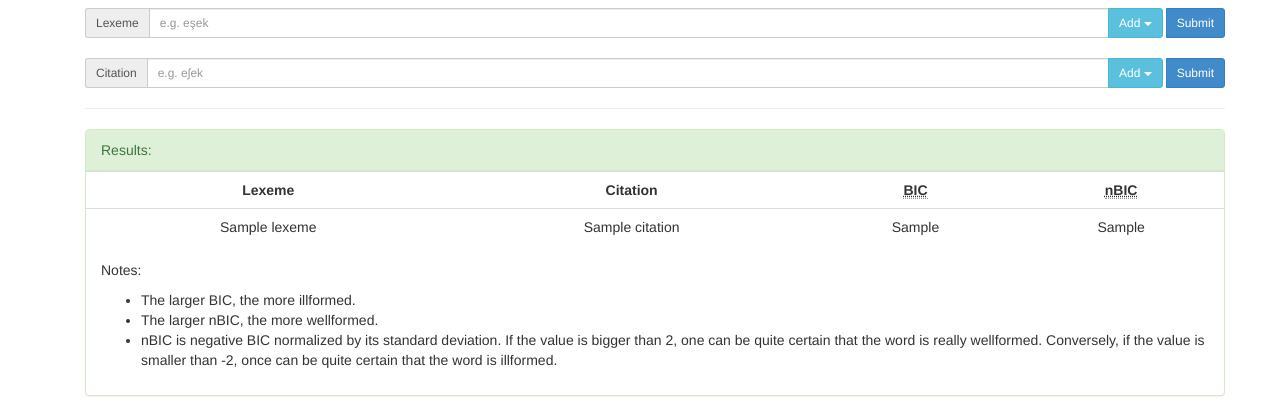
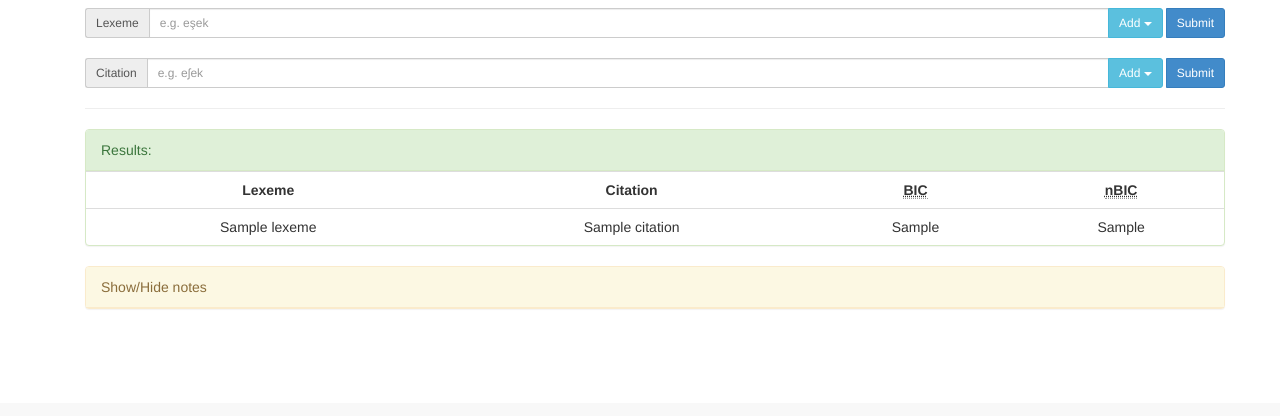
Before and after one commit to zachguo/TLW, a Flask app: template templates/_base.html in a window 1280 px wide. Shown: the part 397-813 px from the top of the page. After the commit the page ends 706 px from the top, so only its background shows below. Run offline with Flask 2, Linux system fonts and the light colour scheme; the template is opened without the code that fills it: most values are stand-ins (such as "Sample title", 1, 10 or a date in 2020); some libraries are stand-ins or nearby versions.

Commit message:
Prettier notes

```diff
--- a/templates/_base.html
+++ b/templates/_base.html
@@ -131,12 +131,17 @@
 					    </tr>
 					  </table>
 					</div>
-					<div class="panel-body">
-						<p>Notes:</p>
+				</div>
+				<div class="panel panel-warning">
+					<div class="panel-heading">
+						<a data-toggle="collapse" href="#collapseNote" class="text-warning" style="left:50%">Show/Hide notes</a>
+					</div>
+					<div id="collapseNote" class="collapse panel-body">
 						<ul>
-						<li>The larger BIC, the more illformed.</li>
-						<li>The larger nBIC, the more wellformed.</li>
-						<li>nBIC is negative BIC normalized by its standard deviation. If the value is bigger than 2, one can be quite certain that the word is really wellformed. Conversely, if the value is smaller than -2, once can be quite certain that the word is illformed.</li>
+							<li>The calculation is token-based, word frequencies were taken into account.</li>
+							<li>The larger BIC, the more illformed the word is.</li>
+							<li>The larger nBIC, the more wellformed the word is.</li>
+							<li>nBIC is negative BIC normalized by its standard deviation. If the value is bigger than 2, one can be quite certain that the word is really wellformed. Conversely, if the value is smaller than -2, once can be quite certain that the word is illformed.</li>
 						</ul>
 					</div>
 				</div>
```
